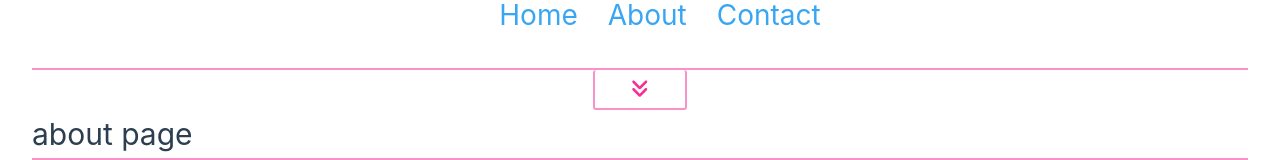
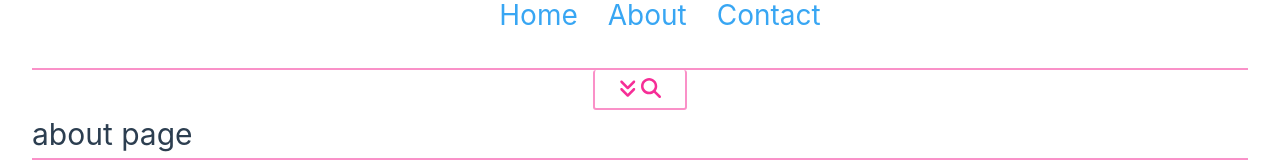
Before and after one commit to blbarr01/proto-shop, a Vue app: page /about in a window 1280 px wide. Shown: the part 152-312 px from the top of the page. Built offline with nearby package versions, Linux system fonts and the light colour scheme.

Commit message:
adds search icon to the search bar for better ux

```diff
--- a/src/components/SiteHeader.vue
+++ b/src/components/SiteHeader.vue
@@ -21,6 +21,9 @@
       <span>
         <font-awesome-icon v-if="!displaySearch" :icon="['fas', 'angles-down']" />
         <font-awesome-icon v-else :icon="['fas', 'angles-up']" />
+      </span>
+      <span>
+        <font-awesome-icon :icon="['fas', 'magnifying-glass']" />
       </span>
     </button>
   </div>
@@ -94,6 +97,10 @@ header {
   border-top: none;
   background-color: rgba(0, 0, 0, 0);
   border-radius: 3px;
+  display: flex;
+  place-items: center;
+  justify-content: center;
+  gap: .325em;
 }
 
 .search-toggle-btn:focus{
@@ -104,9 +111,7 @@ header {
 
 span{
   color: var(--persian-rose);
-  max-width: 20px;
   font-size: 1.25rem;
-
 }
 
 
--- a/src/main.ts
+++ b/src/main.ts
@@ -3,11 +3,19 @@ import App from './App.vue'
 import router from './router'
 import { library } from '@fortawesome/fontawesome-svg-core'
 import { FontAwesomeIcon } from '@fortawesome/vue-fontawesome'
-import { faTwitter, faInstagram,faFacebook, faGithub } from '@fortawesome/free-brands-svg-icons'
-import {faAngleDoubleDown, faAngleDoubleUp} from '@fortawesome/free-solid-svg-icons'
+import { faTwitter, faInstagram, faFacebook, faGithub } from '@fortawesome/free-brands-svg-icons'
+import { faAngleDoubleDown, faAngleDoubleUp, faMagnifyingGlass } from '@fortawesome/free-solid-svg-icons'
 import './assets/main.css'
 
-library.add( faTwitter, faInstagram,faFacebook, faGithub, faAngleDoubleDown, faAngleDoubleUp);
+library.add(faTwitter,
+    faInstagram,
+    faFacebook,
+    faGithub,
+    faAngleDoubleDown,
+    faAngleDoubleUp,
+    faMagnifyingGlass);
+
+
 const app = createApp(App)
 
 app.use(router).component('font-awesome-icon', FontAwesomeIcon).mount('#app')
```
